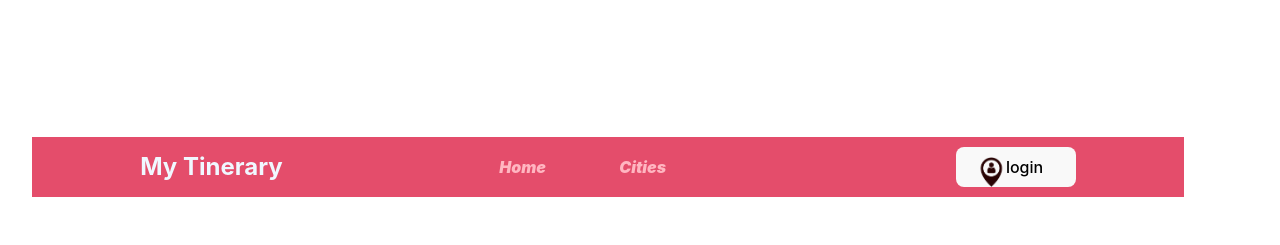
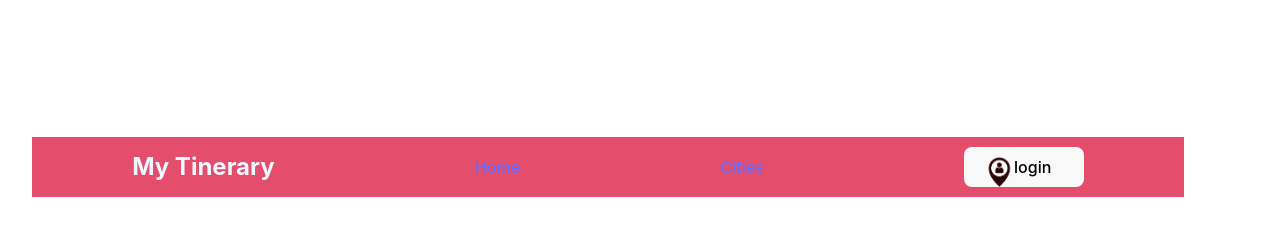
Before and after one commit to janetca30/mern.ejer1, a React (Vite) app: page / in a window 1280 px wide. Shown: the top 245 px of the page. Built offline with nearby package versions, Linux system fonts and the light colour scheme; grey boxes are pictures that could not be loaded.

Commit message:
:hamer: change name

```diff
--- a/src/App.jsx
+++ b/src/App.jsx
@@ -1,4 +1,4 @@
-import { useState } from 'react'
+import React from 'react'
 import Image from './assets/img/loginblack.png'
 import Larcomar from './assets/img/larcomar.jpg'
 import Tarjeta from './assets/img/tarjeta.png'
@@ -12,10 +12,8 @@ function App() {
           <h2>
             My Tinerary
           </h2>
-          <ul>
-            <li>Home</li>
-            <li>Cities</li>
-          </ul>
+          <a>Home</a>
+          <a>Cities</a>
           <button type="button">
             <img src={Image} id='i01'></img>
             <p>login</p>
@@ -40,7 +38,9 @@ function App() {
       </main>
       <footer>
         <img src={Tarjeta} id='i03'></img>
-        <h6>&copy Copyright by Janet Calderón Acuña de Denis - 2023</h6>
+        <h6>
+          &copy Copyright by Janet Calderón Acuña de Denis - 2023
+        </h6>
       </footer>
     </>
   )
```
